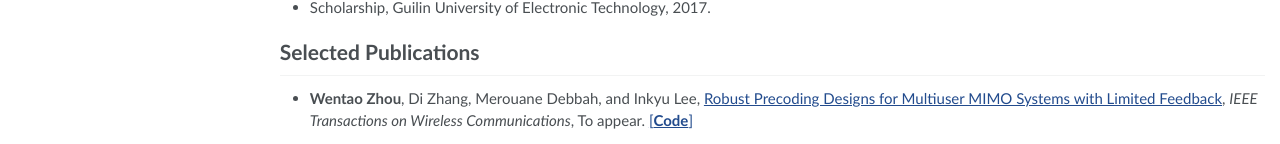
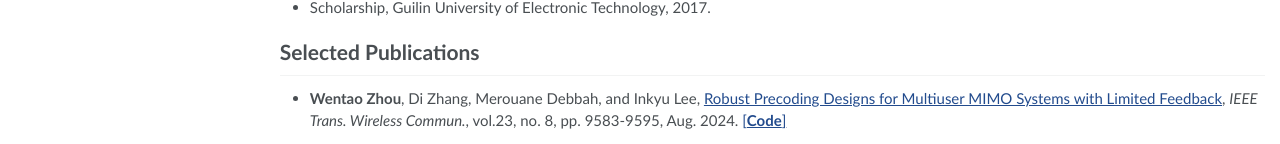
Before and after one commit to zhouwt612/zhouwt612.github.io, a Jekyll site: the page built from _pages/about.md, in a window 1280 px wide and 1288 px high. Shown: the part 1141-1285 px from the top of the window. Built offline with Jekyll 4.4.1, drawn with Linux system fonts in a browser that asks for light colours.

Commit message:
Update about.md

```diff
--- a/_pages/about.md
+++ b/_pages/about.md
@@ -64,4 +64,4 @@ Hi, My name is Zhou, Wentao. Currently, I am pursuing a Ph.D. degree at Korea Un
 
 
 # Selected Publications
-- **Wentao Zhou**, Di Zhang, Merouane Debbah, and Inkyu Lee, [Robust Precoding Designs for Multiuser MIMO Systems with Limited Feedback](https://ieeexplore.ieee.org/document/10438396), *IEEE Transactions on Wireless Communications*, To appear. [[**Code**]](https://github.com/zhouwt612/MIMO-LF-robust-precoding)
+- **Wentao Zhou**, Di Zhang, Merouane Debbah, and Inkyu Lee, [Robust Precoding Designs for Multiuser MIMO Systems with Limited Feedback](https://ieeexplore.ieee.org/document/10438396), *IEEE Trans. Wireless Commun.*, vol.23, no. 8, pp. 9583-9595, Aug. 2024. [[**Code**]](https://github.com/zhouwt612/MIMO-LF-robust-precoding)
```
